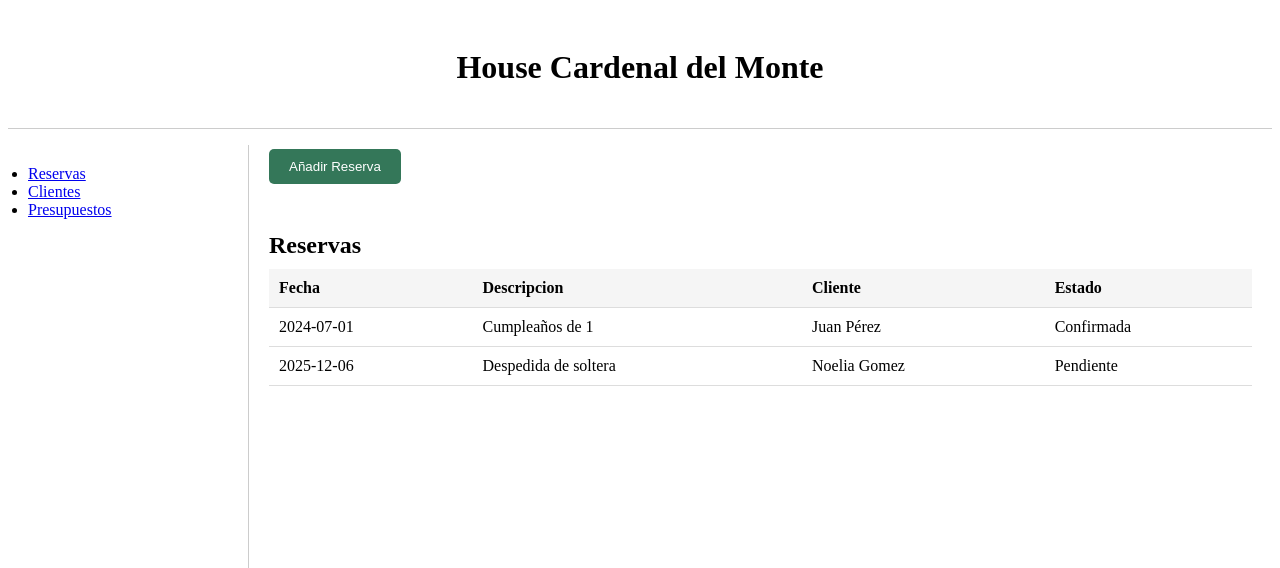
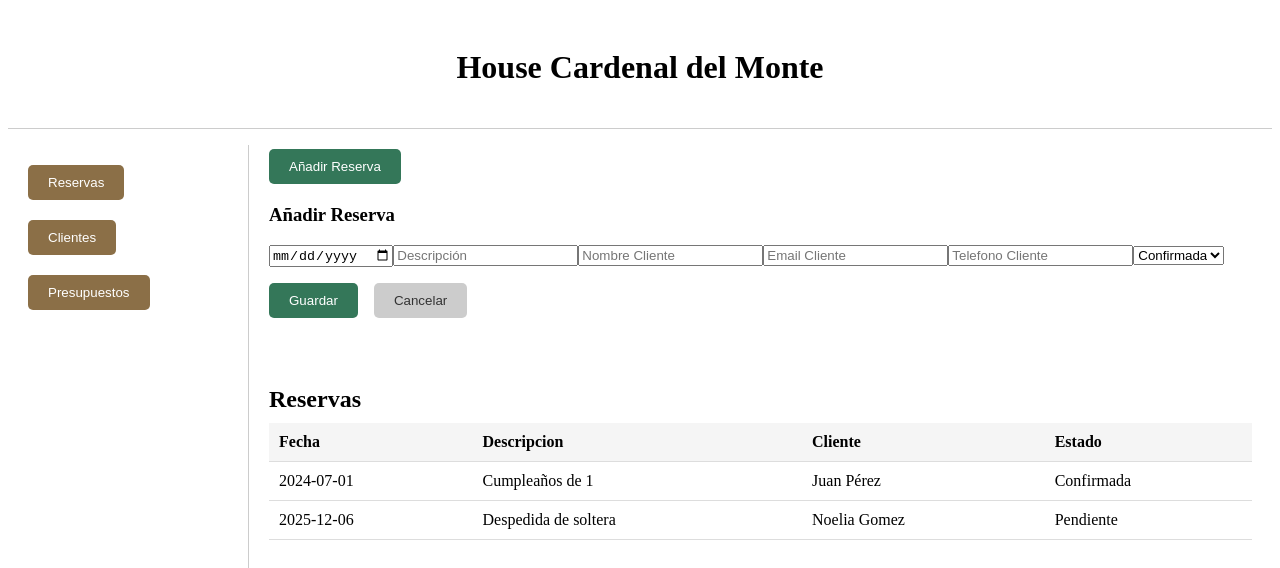
Before and after one commit to lucilamira/reservas-house, a Vue app: page /reservas in a window 1280 px wide. Both pictures are taken after a click on the button "Añadir Reserva". Shown: the top 568 px of the page. Built offline with nearby package versions, Linux system fonts and the light colour scheme.

Commit message:
added modal open and close functionality, added new button style for nav bar

```diff
--- a/src/components/ActionButton.vue
+++ b/src/components/ActionButton.vue
@@ -50,4 +50,21 @@ button {
 .secondary:active {
   background-color: #999;
 }
+
+.navigation {
+  padding: 10px 20px;
+  background-color: #8b6f47;
+  color: white;
+  font-weight: 500;
+  border: none;
+  border-radius: 5px;
+  cursor: pointer;
+}
+
+.navigation:hover {
+  background-color: #6f5639;
+}
+.navigation:active {
+  background-color: #5a462e;
+}
 </style>
--- a/src/components/FormReserva.vue
+++ b/src/components/FormReserva.vue
@@ -1,7 +1,22 @@
 <script setup>
 import ActionButton from './ActionButton.vue';
+import { ref } from 'vue';
+
+const formOpen = defineModel({ type: Boolean, default: false });
+
+function cancel() {
+  formOpen.value = false;
+  // Lógica para cancelar la reserva
+}
+
+function save() {
+  // Lógica para guardar la reserva
+  formOpen.value = false;
+}
 </script>
+
 <template>
+  <div v-if="formOpen">
     <h3>Añadir Reserva</h3>
     <input type="date" />
     <input type="text" placeholder="Descripción" />
@@ -13,7 +28,17 @@ import ActionButton from './ActionButton.vue';
       <option>Pendiente</option>
       <option>Cancelada</option>
     </select>
-  <ActionButton type="primary" label="Guardar" />
-  <ActionButton type="secondary" label="Cancelar" />
+    <div class="buttons-container">
+      <ActionButton type="primary" label="Guardar" @click="save" />
+      <ActionButton type="secondary" label="Cancelar" @click="cancel" />
+    </div>
+  </div>
 </template>
-<style scoped></style>
+
+<style scoped>
+.buttons-container {
+  margin-top: 1rem;
+  display: flex;
+  gap: 1rem;
+}
+</style>
--- a/src/components/Navigation.vue
+++ b/src/components/Navigation.vue
@@ -1,13 +1,40 @@
 <script setup>
 import router from '../router';
+import ActionButton from './ActionButton.vue';
 </script>
 
 <template>
-  <ul>
-    <li><router-link to="/reservas">Reservas</router-link></li>
-    <li><router-link to="/clientes">Clientes</router-link></li>
-    <li><router-link to="/presupuestos">Presupuestos</router-link></li>
+  <ul class="list">
+    <li class="list-item">
+      <router-link to="/reservas">
+        <ActionButton type="navigation" label="Reservas"></ActionButton>
+      </router-link>
+    </li>
+    <li class="list-item">
+      <router-link to="/clientes">
+        <ActionButton type="navigation" label="Clientes"></ActionButton
+      ></router-link>
+    </li>
+    <li class="list-item">
+      <router-link to="/presupuestos">
+        <ActionButton type="navigation" label="Presupuestos"></ActionButton
+      ></router-link>
+    </li>
   </ul>
 </template>
 
-<style scoped></style>
+<style scoped>
+.list {
+  list-style-type: none;
+  padding: 1rem;
+}
+
+.list-item {
+  margin-bottom: 1rem;
+  min-width: max-content;
+}
+
+a {
+  text-decoration: none;
+}
+</style>
--- a/src/components/Reservas.vue
+++ b/src/components/Reservas.vue
@@ -4,16 +4,14 @@ import FormReserva from './FormReserva.vue';
 import { ref } from 'vue';
 
 const showForm = ref(false);
-
-const openForm = () => {
-  showForm.value = true;
-};
 </script>
 
 <template>
   <div class="container">
-    <ActionButton type="primary" label="Añadir Reserva" @click="openForm()"></ActionButton>
-    <FormReserva v-if="showForm.value" />
+    <ActionButton type="primary" label="Añadir Reserva" @click="showForm = true"></ActionButton>
+    <!-- <div v-if="showForm"> -->
+    <FormReserva v-model="showForm" />
+    <!-- </div> -->
     <div class="table-container">
       <h3 class="table-title">Reservas</h3>
       <table>
```
Lines whose indentation alone changed are shown as unchanged.
